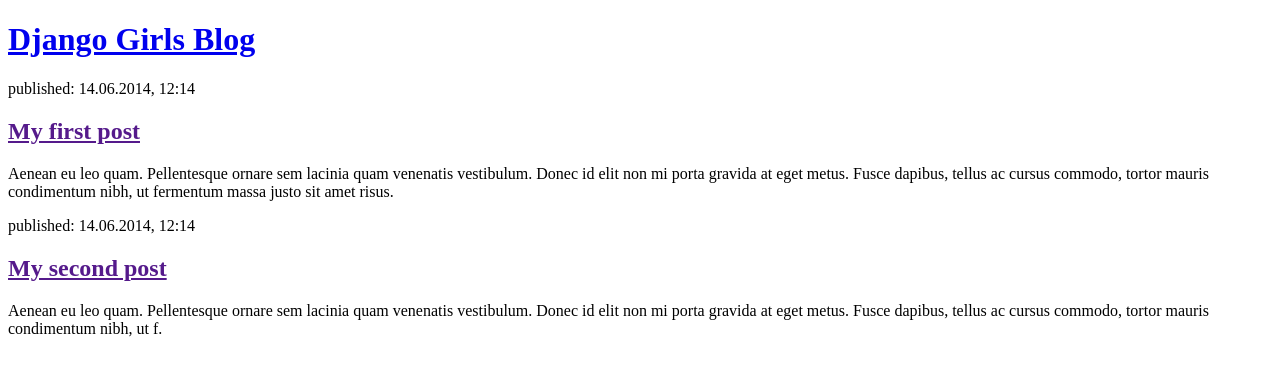
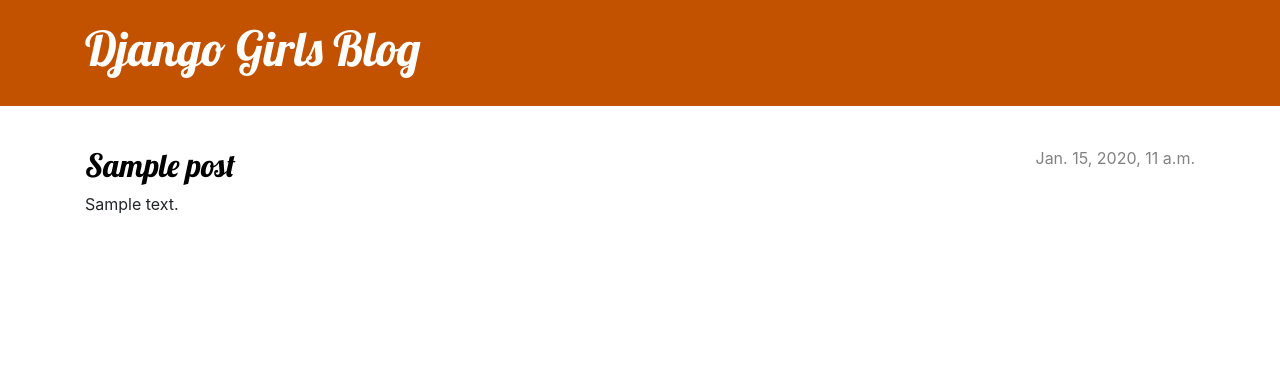
Before and after one commit to Wael-Messaoud/djangogirls, a Django app: page / in a window 1280 px wide. Shown: the top 376 px of the page. Run offline with Django 3.2, Linux system fonts and the light colour scheme; tables that the repository leaves empty hold one stand-in row (values such as "Sample post").

Commit message:
dynamic posts data display

```diff
--- /dev/null
+++ b/blog/static/css/blog.css
@@ -0,0 +1,72 @@
+
+.page-header {
+    background-color: #C25100;
+    margin-top: 0;
+    margin-bottom: 40px;
+    padding: 20px 0px 20px 0px;
+}
+
+.page-header h1,
+.page-header h1 a,
+.page-header h1 a:visited,
+.page-header h1 a:active {
+    color: #ffffff;
+    font-size: 36pt;
+    text-decoration: none;
+}
+
+h1,
+h2,
+h3,
+h4 {
+    font-family: 'Lobster', cursive;
+}
+
+.date {
+    color: #828282;
+}
+
+.save {
+    float: right;
+}
+
+.post-form textarea,
+.post-form input {
+    width: 100%;
+}
+
+.top-menu,
+.top-menu:hover,
+.top-menu:visited {
+    color: #ffffff;
+    float: right;
+    font-size: 26pt;
+    margin-right: 20px;
+}
+
+.post {
+    margin-bottom: 70px;
+}
+
+
+.post h2 a,
+.post h2 a:visited {
+    color: #000000;
+}
+
+.post > .date,
+.post > .actions {
+    float: right;
+}
+
+.btn-default,
+.btn-default:visited {
+    color: #C25100;
+    background: none;
+    border-color: #C25100;
+}
+
+.btn-default:hover {
+    color: #FFFFFF;
+    background-color: #C25100;
+}
--- a/blog/templates/blog/post_list.html
+++ b/blog/templates/blog/post_list.html
@@ -1,32 +1,34 @@
+{% load static %}
 <!DOCTYPE html>
-<html lang="en">
+<html>
 <head>
-    <meta charset="UTF-8">
-    <title>Title</title>
+    <title>Django Girls blog</title>
+    <link rel="stylesheet" href="https://cdn.jsdelivr.net/npm/bootstrap@4.5.3/dist/css/bootstrap.min.css"
+          integrity="sha384-TX8t27EcRE3e/ihU7zmQxVncDAy5uIKz4rEkgIXeMed4M0jlfIDPvg6uqKI2xXr2" crossorigin="anonymous">
+    <link href="//fonts.googleapis.com/css?family=Lobster&subset=latin,latin-ext" rel="stylesheet" type="text/css">
+    <link rel="stylesheet" href="{% static 'css/blog.css' %}">
 </head>
 <body>
+<header class="page-header">
+    <div class="container">
+        <h1><a href="/">Django Girls Blog</a></h1>
+    </div>
+</header>
 
+<main class="container">
+    <div class="row">
+        <div class="col">
+            {% for post in posts %}
+                <article class="post">
+                    <time class="date">
+                        {{ post.published_date }}
+                    </time>
+                    <h2><a href="">{{ post.title }}</a></h2>
+                    <p>{{ post.text|linebreaksbr }}</p>
+                </article>
+            {% endfor %}
+        </div>
+    </div>
+</main>
 </body>
-</html><!DOCTYPE html>
-<html>
-    <head>
-        <title>Django Girls blog</title>
-    </head>
-    <body>
-        <header>
-            <h1><a href="/">Django Girls Blog</a></h1>
-        </header>
-
-        <article>
-            <time>published: 14.06.2014, 12:14</time>
-            <h2><a href="">My first post</a></h2>
-            <p>Aenean eu leo quam. Pellentesque ornare sem lacinia quam venenatis vestibulum. Donec id elit non mi porta gravida at eget metus. Fusce dapibus, tellus ac cursus commodo, tortor mauris condimentum nibh, ut fermentum massa justo sit amet risus.</p>
-        </article>
-
-        <article>
-            <time>published: 14.06.2014, 12:14</time>
-            <h2><a href="">My second post</a></h2>
-            <p>Aenean eu leo quam. Pellentesque ornare sem lacinia quam venenatis vestibulum. Donec id elit non mi porta gravida at eget metus. Fusce dapibus, tellus ac cursus commodo, tortor mauris condimentum nibh, ut f.</p>
-        </article>
-    </body>
 </html>
--- a/blog/views.py
+++ b/blog/views.py
@@ -1,6 +1,10 @@
 from django.shortcuts import render
+from django.utils import timezone
+from .models import Post
+
 
 # Create your views here.
 
 def post_list(request):
-    return render(request, 'blog/post_list.html', {})
+    posts = Post.objects.filter(published_date__lte= timezone.now()).order_by('published_date')
+    return render(request, 'blog/post_list.html', {'posts': posts})
```
